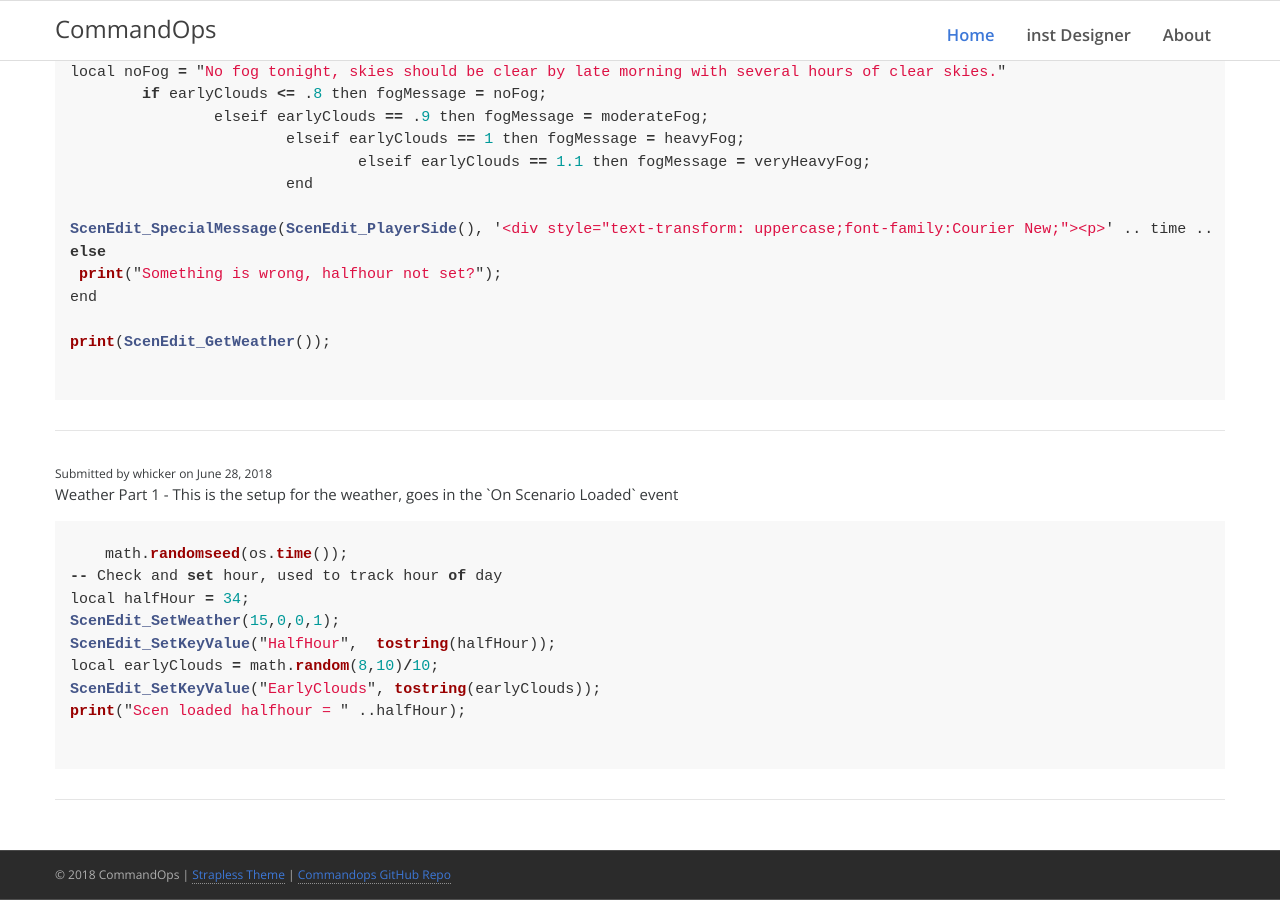
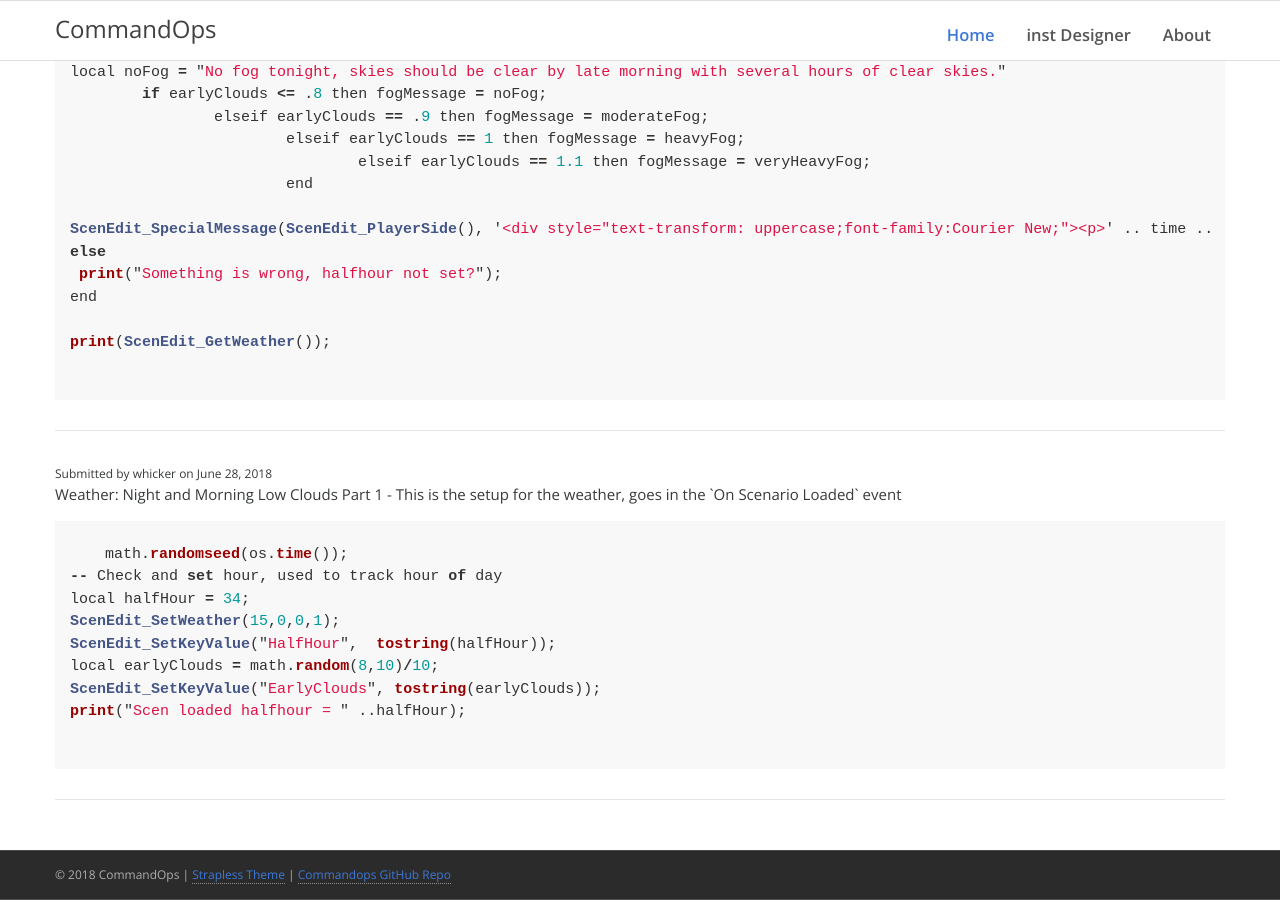
Before and after one commit to commandops/commandops.github.io, a Jekyll site: the page built from index.html, in a window 1280 px wide and 900 px high, scrolled down 2037 px. Built offline with Jekyll 4.4.1, drawn with Linux system fonts in a browser that asks for light colours.

Commit message:
Update -code-entry1530163608085.yml

```diff
--- a/_data/code-samples/-code-entry1530163608085.yml
+++ b/_data/code-samples/-code-entry1530163608085.yml
@@ -1,7 +1,7 @@
 _id: da56c160-7a93-11e8-b5f4-6170e8cb26a5
 author: whicker
 notes: >-
-  Weather Part 1 - This is the setup for the weather, goes in the `On Scenario
+ Weather: Night and Morning Low Clouds Part 1 - This is the setup for the weather, goes in the `On Scenario
   Loaded` event
 code: "math.randomseed(os.time());\r\n-- Check and set hour, used to track hour of day\r\nlocal halfHour = 34;\r\nScenEdit_SetWeather(15,0,0,1);\r\nScenEdit_SetKeyValue(\"HalfHour\",  tostring(halfHour));\r\nlocal earlyClouds = math.random(8,10)/10;\r\nScenEdit_SetKeyValue(\"EarlyClouds\", tostring(earlyClouds));\r\nprint(\"Scen loaded halfhour = \" ..halfHour);"
 date: 1530163608
```
